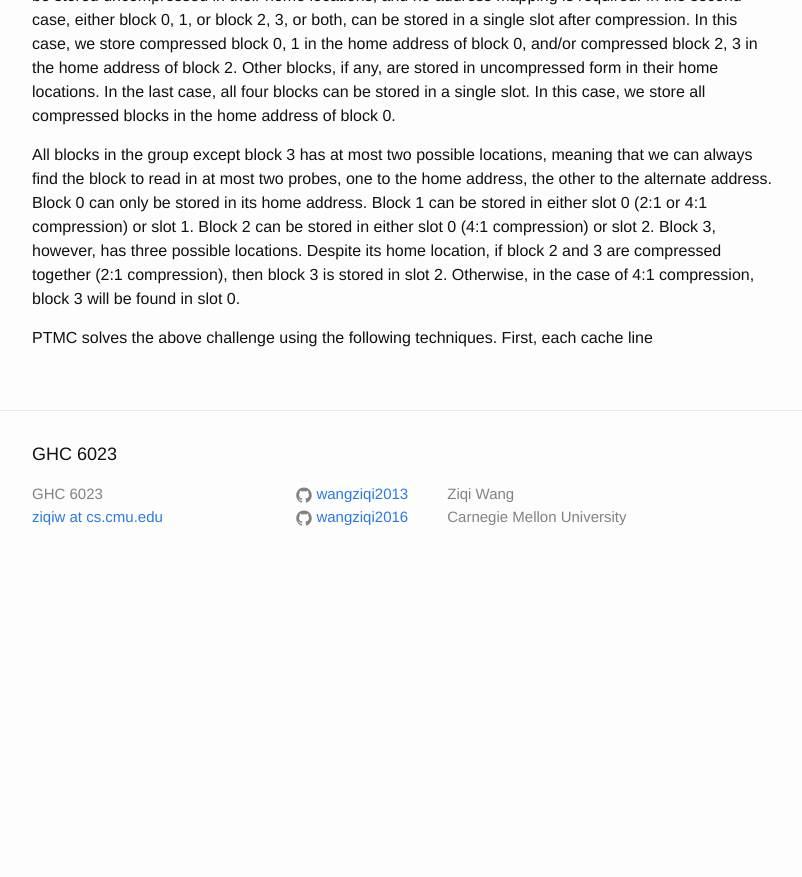
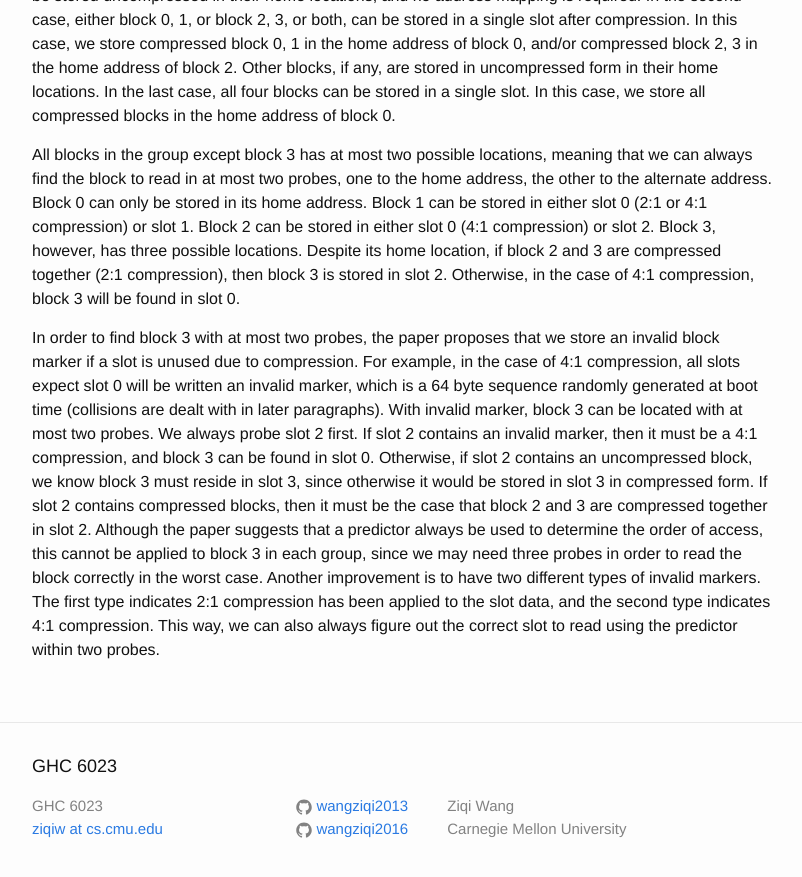
Before and after one commit to wangziqi2013/wangziqi2013.github.io, a Jekyll site: the page built from _posts/2020-05-17-ptmc.markdown, in a window 1280 px wide and 900 px high, scrolled down 1408 px. Shown: the top 877 px of the window, without its empty margins (238-1040 px from the left). Built offline with Jekyll 4.4.1, drawn with Linux system fonts in a browser that asks for light colours; before the commit the page ends 1996 px from its top, so only the background shows below that.

Commit message:
Adding two probes

```diff
--- a/_posts/2020-05-17-ptmc.markdown
+++ b/_posts/2020-05-17-ptmc.markdown
@@ -61,6 +61,15 @@ Block 2 can be stored in either slot 0 (4:1 compression) or slot 2. Block 3, how
 Despite its home location, if block 2 and 3 are compressed together (2:1 compression), then block 3 is stored in slot 2.
 Otherwise, in the case of 4:1 compression, block 3 will be found in slot 0.
 
-
-
-PTMC solves the above challenge using the following techniques. First, each cache line
+In order to find block 3 with at most two probes, the paper proposes that we store an invalid block marker if a slot
+is unused due to compression. For example, in the case of 4:1 compression, all slots expect slot 0 will be written an
+invalid marker, which is a 64 byte sequence randomly generated at boot time (collisions are dealt with in later paragraphs).
+With invalid marker, block 3 can be located with at most two probes. We always probe slot 2 first. If slot 2 contains
+an invalid marker, then it must be a 4:1 compression, and block 3 can be found in slot 0. Otherwise, if slot 2
+contains an uncompressed block, we know block 3 must reside in slot 3, since otherwise it would be stored in slot 3
+in compressed form. If slot 2 contains compressed blocks, then it must be the case that block 2 and 3 are compressed
+together in slot 2. Although the paper suggests that a predictor always be used to determine the order of access,
+this cannot be applied to block 3 in each group, since we may need three probes in order to read the block correctly
+in the worst case. Another improvement is to have two different types of invalid markers. The first type indicates 2:1
+compression has been applied to the slot data, and the second type indicates 4:1 compression. This way, we can also always
+figure out the correct slot to read using the predictor within two probes.
```
